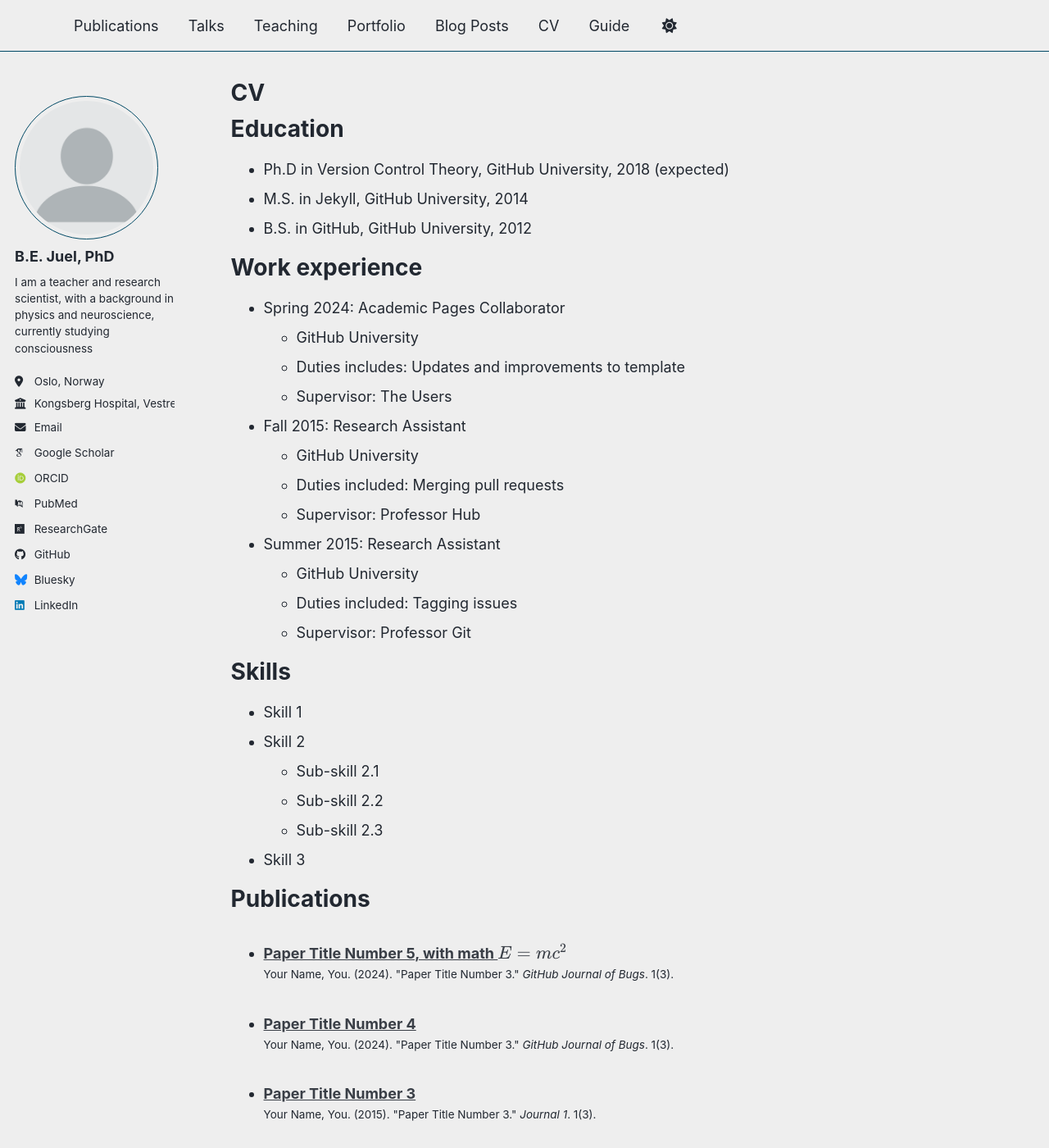
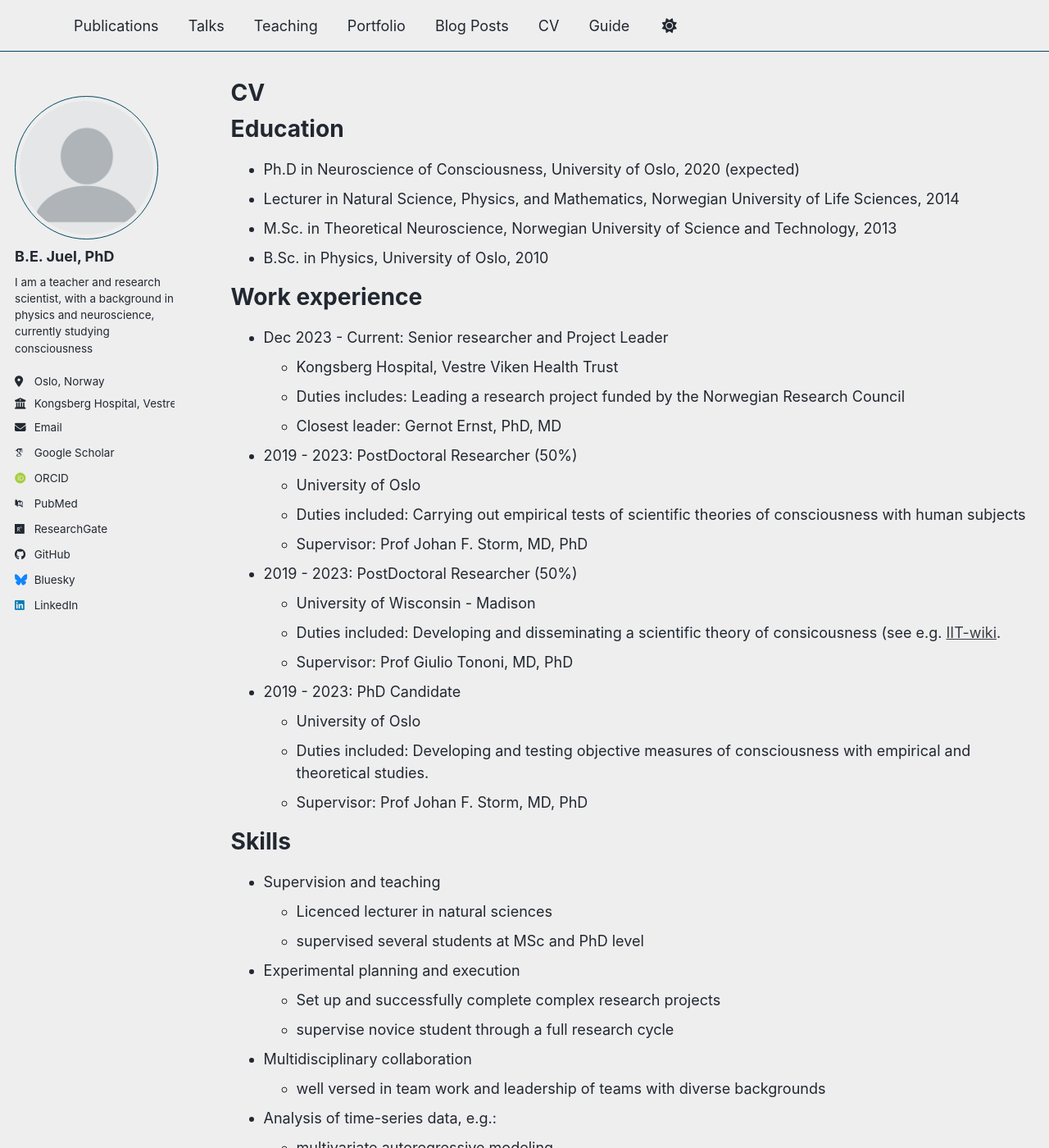
Before and after one commit to bjorneju/bjorneju.github.io, a Jekyll site: the page built from _pages/cv.md, in a window 1280 px wide and 1400 px high. Shown: the whole window at 82% size. Built offline with Jekyll 4.4.1, drawn with Linux system fonts in a browser that asks for light colours; some web fonts are replaced; a script bundle is joined from its source files by our own code; library files that are not in the unit come from our copies; some of the changed text lies outside the part shown.

Commit message:
Update cv.md

```diff
--- a/_pages/cv.md
+++ b/_pages/cv.md
@@ -11,35 +11,50 @@ redirect_from:
 
 Education
 ======
-* Ph.D in Version Control Theory, GitHub University, 2018 (expected)
-* M.S. in Jekyll, GitHub University, 2014
-* B.S. in GitHub, GitHub University, 2012
+* Ph.D in Neuroscience of Consciousness, University of Oslo, 2020 (expected)
+* Lecturer in Natural Science, Physics, and Mathematics, Norwegian University of Life Sciences, 2014
+* M.Sc. in Theoretical Neuroscience, Norwegian University of Science and Technology, 2013
+* B.Sc. in Physics, University of Oslo, 2010
 
 Work experience
 ======
-* Spring 2024: Academic Pages Collaborator
-  * GitHub University
-  * Duties includes: Updates and improvements to template
-  * Supervisor: The Users
+* Dec 2023 - Current: Senior researcher and Project Leader
+  * Kongsberg Hospital, Vestre Viken Health Trust
+  * Duties includes: Leading a research project funded by the Norwegian Research Council
+  * Closest leader: Gernot Ernst, PhD, MD
 
-* Fall 2015: Research Assistant
-  * GitHub University
-  * Duties included: Merging pull requests
-  * Supervisor: Professor Hub
+* 2019 - 2023: PostDoctoral Researcher (50%)
+  * University of Oslo
+  * Duties included: Carrying out empirical tests of scientific theories of consciousness with human subjects
+  * Supervisor: Prof Johan F. Storm, MD, PhD
 
-* Summer 2015: Research Assistant
-  * GitHub University
-  * Duties included: Tagging issues
-  * Supervisor: Professor Git
+* 2019 - 2023: PostDoctoral Researcher (50%)
+  * University of Wisconsin - Madison
+  * Duties included: Developing and disseminating a scientific theory of consicousness (see e.g. [IIT-wiki](https://www.iit.wiki).
+  * Supervisor: Prof Giulio Tononi, MD, PhD
+
+* 2019 - 2023: PhD Candidate
+  * University of Oslo
+  * Duties included: Developing and testing objective measures of consciousness with empirical and theoretical studies.
+  * Supervisor: Prof Johan F. Storm, MD, PhD
 
 Skills
 ======
-* Skill 1
-* Skill 2
-  * Sub-skill 2.1
-  * Sub-skill 2.2
-  * Sub-skill 2.3
-* Skill 3
+
+* Supervision and teaching
+  * Licenced lecturer in natural sciences
+  * supervised several students at MSc and PhD level
+* Experimental planning and execution
+  * Set up and successfully complete complex research projects
+  * supervise novice student through a full research cycle
+* Multidisciplinary collaboration
+  * well versed in team work and leadership of teams with diverse backgrounds
+* Analysis of time-series data, e.g.:
+  * multivariate autoregressive modeling
+  * time-frequency decompositions
+  * causal analysis
+  * graph theory
+  * complexity quantification
 
 Publications
 ======
```
